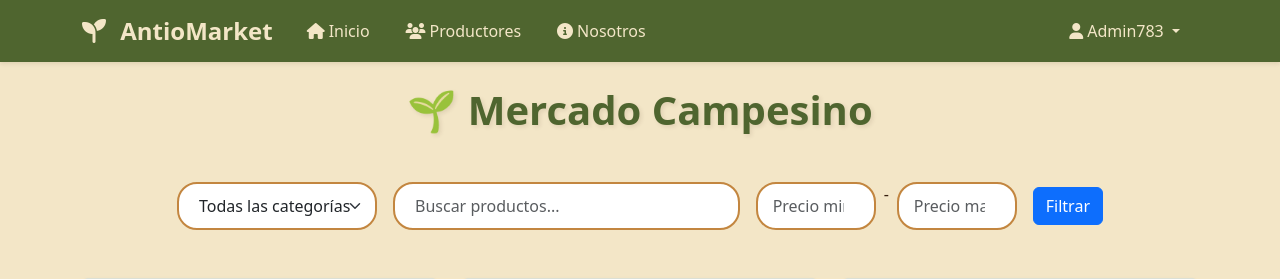
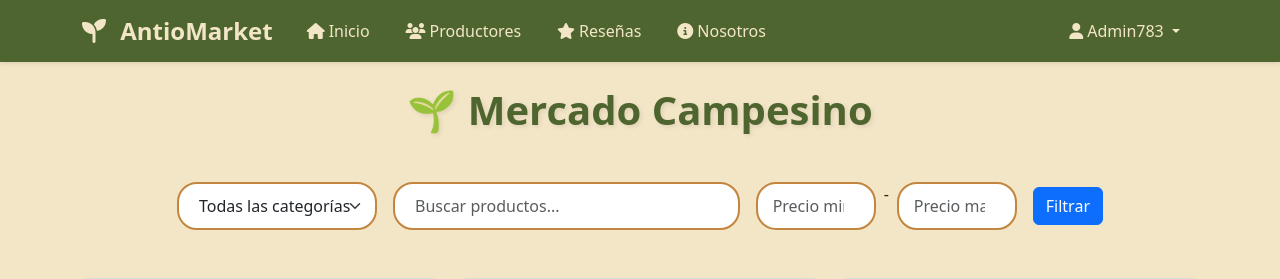
Before and after one commit to sherrerah3/AntioMarket, a Django app: page / in a window 1280 px wide. Shown: the top 279 px of the page. Run offline with Django 5.2, Linux system fonts and the light colour scheme; a user stored in the database is signed in; data comes from the database, SQL or seed files in the repository; both versions use the stored data as it was after the commit.

Commit message:
Arreglo a navbar y nueva reseña

```diff
--- a/mercado_campesino/mercado_campesino/templates/base.html
+++ b/mercado_campesino/mercado_campesino/templates/base.html
@@ -32,6 +32,9 @@
                 </a>
                 <a class="nav-link" href="{% url 'cuentas:lista_vendedores' %}">
                     <i class="fas fa-users me-1"></i>Productores
+                </a>
+                <a class="nav-link" href="{% url 'reseñas:lista_reseñas' %}">
+                    <i class="fas fa-star me-1"></i>Reseñas
                 </a>
                 <a class="nav-link" href="{% url 'productos:nosotros' %}">
                     <i class="fas fa-info-circle me-1"></i>Nosotros
@@ -179,7 +182,7 @@
         function actualizarContadorCarrito() {
             fetch('{% url "carrito:contador_carrito" %}')
                 .then(response => response.json())
-                .then(data => {
+                .then (data => {
                     const badge = document.getElementById('cart-count');
                     if (badge) {
                         badge.textContent = data.total_items;
```
Also changed, not shown: mercado_campesino/db.sqlite3.
